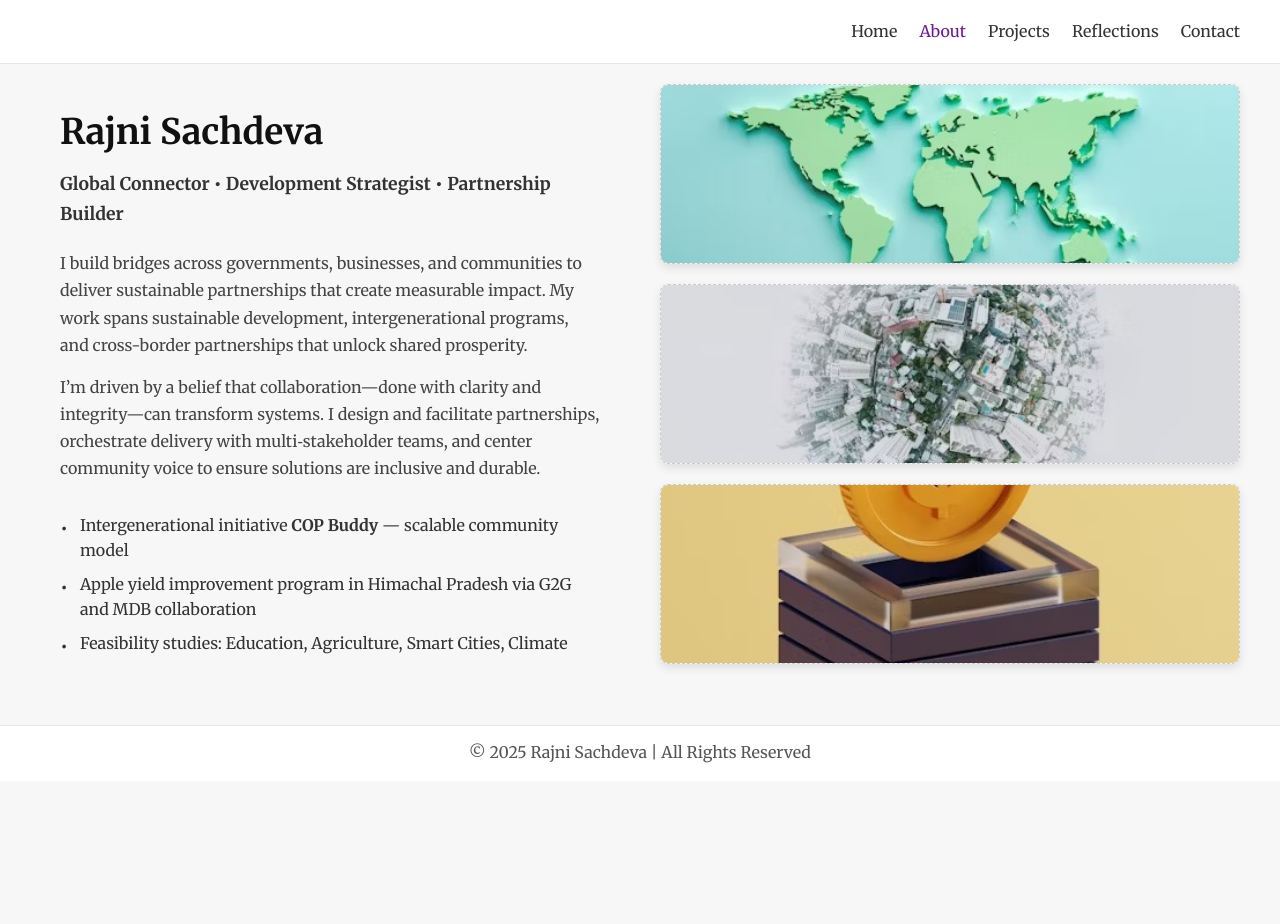
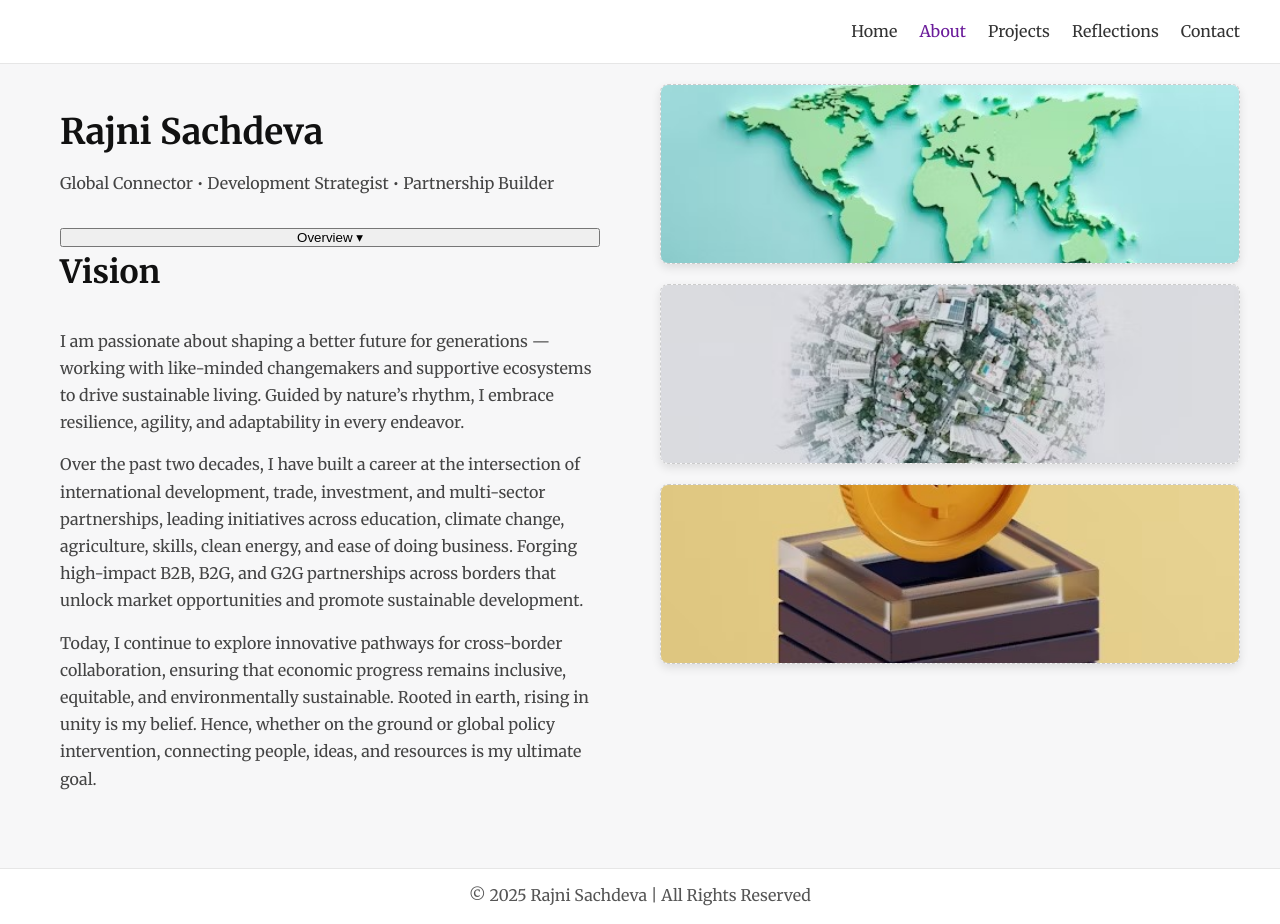
Before and after one commit to rajnisachdeva19/Portfolio_Assignment, a plain HTML site: page about.html in a window 1280 px wide. Before the commit the page ends 800 px from the top, so only its background shows below. Drawn offline with Linux system fonts and the light colour scheme.

Commit message:
Update about.html

```diff
--- a/about.html
+++ b/about.html
@@ -31,7 +31,13 @@
     <!-- Left column: name + text -->
     <section class="about-left">
       <h1 class="about-title">Rajni Sachdeva</h1>
-      <p class="about-tagline">Global Connector • Development Strategist • Partnership Builder</p>
+
+      <p class="preview">
+      Global Connector • Development Strategist • Partnership Builder</p>
+      </p>
+      <button class="toggle-btn" type="button" aria-expanded="false">Overview ▾</button>
+      <div class="collapsible" hidden>
+      <p>
       <p class="about-body">
         I build bridges across governments, businesses, and communities to deliver sustainable partnerships
         that create measurable impact. My work spans sustainable development, intergenerational programs,
@@ -46,7 +52,19 @@
         <li>Intergenerational initiative <strong>COP Buddy</strong> — scalable community model</li>
         <li>Apple yield improvement program in Himachal Pradesh via G2G and MDB collaboration</li>
         <li>Feasibility studies: Education, Agriculture, Smart Cities, Climate</li>
-      </ul>
+      </ul>      </p>
+      </div>
+
+      <h2>Vision</h2>
+      <p class="about-body">
+        I am passionate about shaping a better future for generations — working with like-minded changemakers and supportive ecosystems to drive sustainable living. Guided by nature’s rhythm, I embrace resilience, agility, and adaptability in every endeavor.
+      </p>
+      <p class="about-body">
+        Over the past two decades, I have built a career at the intersection of international development, trade, investment, and multi-sector partnerships, leading initiatives across education, climate change, agriculture, skills, clean energy, and ease of doing business. Forging high-impact B2B, B2G, and G2G partnerships across borders that unlock market opportunities and promote sustainable development.
+      </p>
+      <p class="about-body">
+        Today, I continue to explore innovative pathways for cross-border collaboration, ensuring that economic progress remains inclusive, equitable, and environmentally sustainable. Rooted in earth, rising in unity is my belief. Hence, whether on the ground or global policy intervention, connecting people, ideas, and resources is my ultimate goal.
+      </p>
     </section>
 
     <!-- Right column: disorganized collage -->
```
